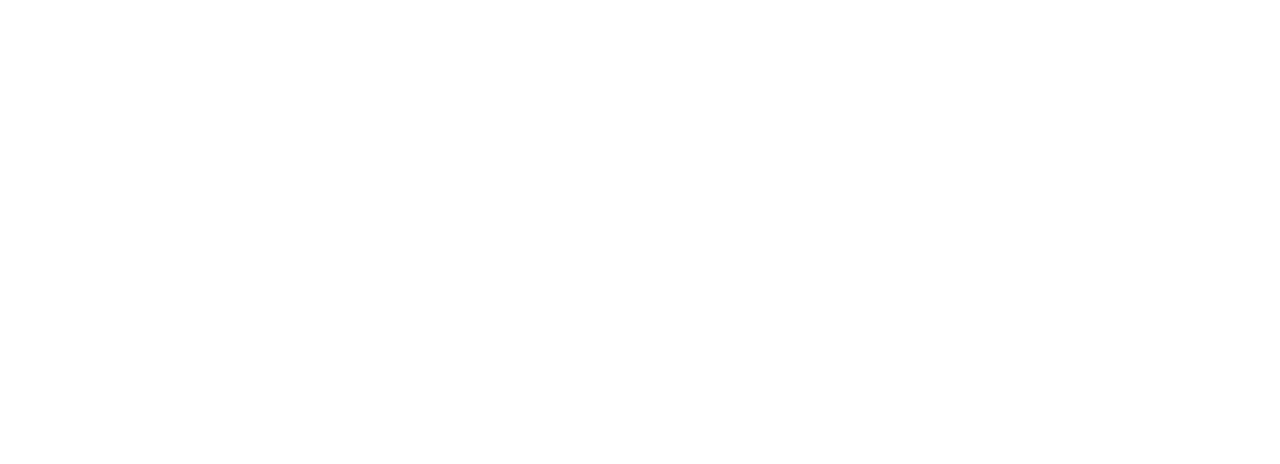
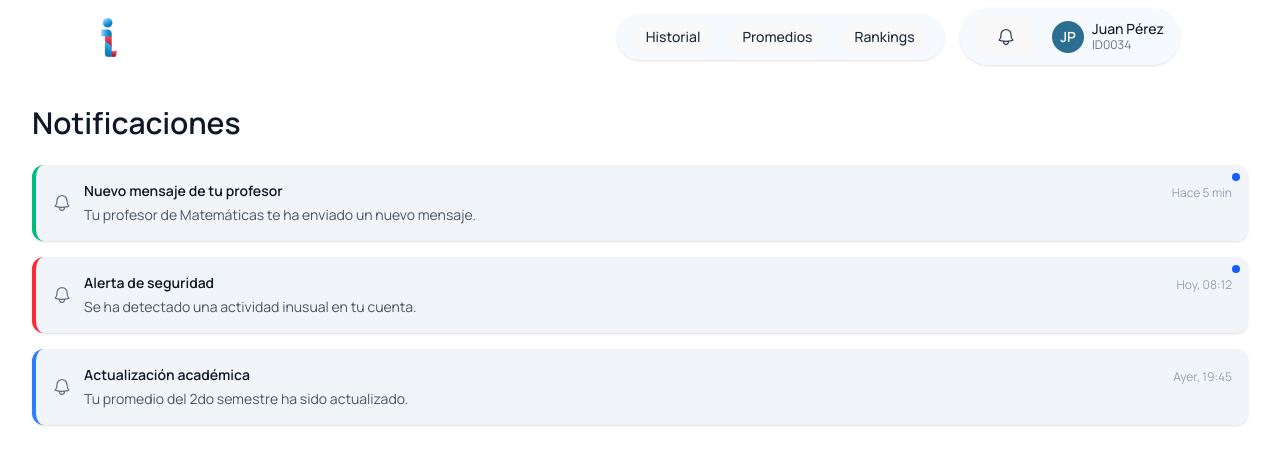
Before and after one commit to Integra-RD/integra-frontend, a React (Vite) app: page /notifications in a window 1280 px wide. Before the commit this address had no page. Shown: the top 464 px of the page. Built offline with nearby package versions, Linux system fonts and the light colour scheme.

Commit message:
Added Notifications pag and its reusable comp.

```diff
--- /dev/null
+++ b/src/components/NotificationCard.tsx
@@ -0,0 +1,68 @@
+import { BellIcon } from '@heroicons/react/24/outline'
+import { cn } from '../utils/cn'
+
+export interface Notification {
+  id: string
+  title: string
+  message: string
+  timestamp: string
+  isRead?: boolean
+  isUrgent?: boolean
+  category?: 'general' | 'academic' | 'alert' | 'message'
+  actions?: {
+    label: string
+    onClick: () => void
+  }[]
+}
+
+const NotificationCard: React.FC<{ notification: Notification }> = ({ notification }) => {
+  return (
+    <div
+      className={cn(
+        'relative bg-[#f1f5f9] rounded-xl px-4 py-4 border-l-4 shadow-sm transition-all',
+        notification.isUrgent
+          ? 'border-red-500'
+          : notification.category === 'academic'
+            ? 'border-blue-500'
+            : notification.category === 'message'
+              ? 'border-emerald-500'
+              : 'border-gray-300'
+      )}
+    >
+      <div className="flex justify-between items-start">
+        <div className="flex gap-3 items-center">
+          <div className="flex items-center justify-center h-full">
+            <BellIcon className="w-5 h-5 text-gray-500" />
+          </div>
+          <div>
+            <h3 className="text-sm font-semibold text-gray-900">{notification.title}</h3>
+            <p className="text-sm text-gray-600 mt-1">{notification.message}</p>
+
+            {notification.actions && (
+              <div className="mt-3 flex flex-wrap gap-2">
+                {notification.actions.map((action, idx) => (
+                  <button
+                    key={idx}
+                    onClick={action.onClick}
+                    className="text-sm text-blue-600 hover:underline"
+                  >
+                    {action.label}
+                  </button>
+                ))}
+              </div>
+            )}
+          </div>
+        </div>
+        <div className="text-xs text-gray-400 whitespace-nowrap ml-4 mt-1">
+          {notification.timestamp}
+        </div>
+      </div>
+
+      {!notification.isRead && (
+        <span className="absolute top-2 right-2 w-2 h-2 bg-blue-600 rounded-full" />
+      )}
+    </div>
+  )
+}
+
+export default NotificationCard
--- a/src/components/Topbar.tsx
+++ b/src/components/Topbar.tsx
@@ -1,4 +1,5 @@
 import React from 'react'
+import { useNavigate } from 'react-router-dom'
 import { BellIcon } from '@heroicons/react/24/outline'
 import integraLogo from '../assets/integraLogo.svg'
 
@@ -17,10 +18,11 @@
 interface TopbarProps {
   navItems: NavItem[]
   user: UserInfo
-  onNotificationClick?: () => void
 }
 
-const Topbar: React.FC<TopbarProps> = ({ navItems, user, onNotificationClick }) => {
+const Topbar: React.FC<TopbarProps> = ({ navItems, user }) => {
+  const navigate = useNavigate()
+
   const initials = user.name
     .split(' ')
     .map(n => n[0])
@@ -52,7 +54,7 @@
           </div>
 
           <div className="flex items-center space-x-4 bg-[#f5faff]/90 backdrop-blur-md px-4 py-2 rounded-full shadow-sm">
-            <button onClick={onNotificationClick} aria-label="Notificaciones">
+            <button onClick={() => navigate('/notifications')} aria-label="Notificaciones">
               <BellIcon className="w-5 h-5 text-gray-700 hover:text-blue-600 transition" />
             </button>
             <div className="flex items-center space-x-2">
--- /dev/null
+++ b/src/pages/student/NotificationsPage.tsx
@@ -0,0 +1,72 @@
+import { useLocation, useNavigate } from 'react-router-dom'
+import LayoutWrapper from '../../components/LayoutWrapper'
+import NotificationCard, { Notification } from '../../components/NotificationCard'
+
+// TODO: Add logic to handle mark as read/unread, icons for type of notif, proper date extraction
+const mockNotifications: Notification[] = [
+  {
+    id: '1',
+    title: 'Nuevo mensaje de tu profesor',
+    message: 'Tu profesor de Matemáticas te ha enviado un nuevo mensaje.',
+    timestamp: 'Hace 5 min',
+    isRead: false,
+    category: 'message'
+  },
+  {
+    id: '2',
+    title: 'Alerta de seguridad',
+    message: 'Se ha detectado una actividad inusual en tu cuenta.',
+    timestamp: 'Hoy, 08:12',
+    isRead: false,
+    isUrgent: true,
+    category: 'alert'
+  },
+  {
+    id: '3',
+    title: 'Actualización académica',
+    message: 'Tu promedio del 2do semestre ha sido actualizado.',
+    timestamp: 'Ayer, 19:45',
+    isRead: true,
+    category: 'academic'
+  }
+]
+
+const NotificationsPage: React.FC = () => {
+  const location = useLocation()
+  const navigate = useNavigate()
+
+  const navItems = [
+    {
+      label: 'Historial',
+      icon: <></>,
+      active: location.pathname === '/grade-history',
+      onClick: () => navigate('/grade-history')
+    },
+    {
+      label: 'Promedios',
+      icon: <></>,
+      active: location.pathname === '/grade-average',
+      onClick: () => navigate('/grade-average')
+    },
+    {
+      label: 'Rankings',
+      icon: <></>,
+      active: location.pathname === '/rankings',
+      onClick: () => navigate('/rankings')
+    }
+  ]
+
+  const user = { name: 'Juan Pérez', id: '0034' }
+
+  return (
+    <LayoutWrapper navItems={navItems} user={user} title="Notificaciones">
+      <div className="space-y-4">
+        {mockNotifications.map(notification => (
+          <NotificationCard key={notification.id} notification={notification} />
+        ))}
+      </div>
+    </LayoutWrapper>
+  )
+}
+
+export default NotificationsPage
--- a/src/router/routes.tsx
+++ b/src/router/routes.tsx
@@ -5,6 +5,7 @@
 import GradeHistory from '../pages/student/GradeHistory'
 import GradeAverage from '../pages/student/GradeAverage'
 import AcademicRanking from '../pages/student/AcademicRanking'
+import NotificationsPage from '../pages/student/NotificationsPage'
 
 export default function AppRouter() {
   return (
@@ -17,6 +18,7 @@
         <Route path="/grade-history" element={<GradeHistory />} />
         <Route path="/grade-average" element={<GradeAverage />} />
         <Route path="/rankings" element={<AcademicRanking />} />
+        <Route path="/notifications" element={<NotificationsPage />} />
       </Routes>
     </BrowserRouter>
   )
--- /dev/null
+++ b/src/utils/cn.ts
@@ -0,0 +1,4 @@
+// conditional classnames
+export function cn(...classes: Array<string | undefined | null | false>) {
+  return classes.filter(Boolean).join(' ')
+}
```
